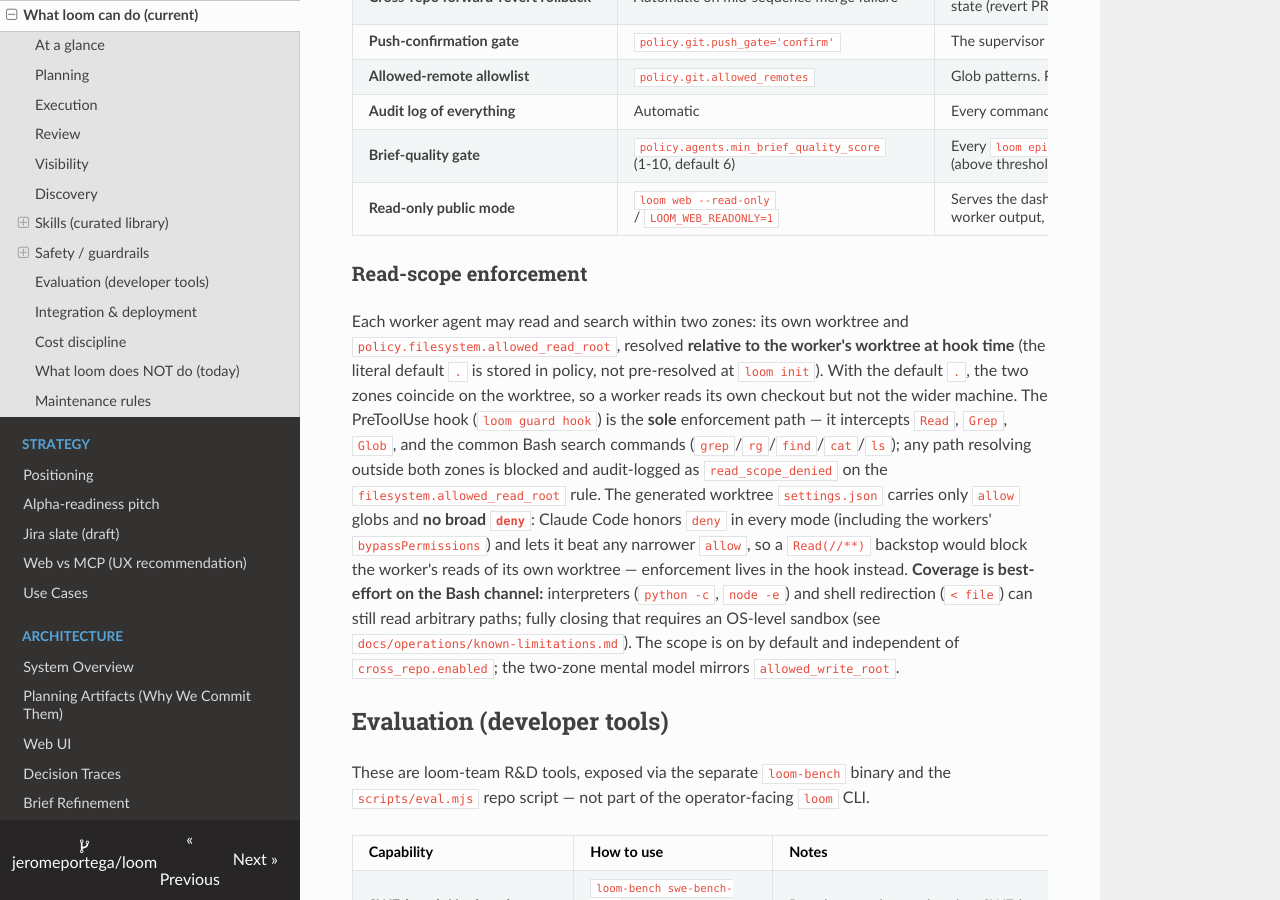
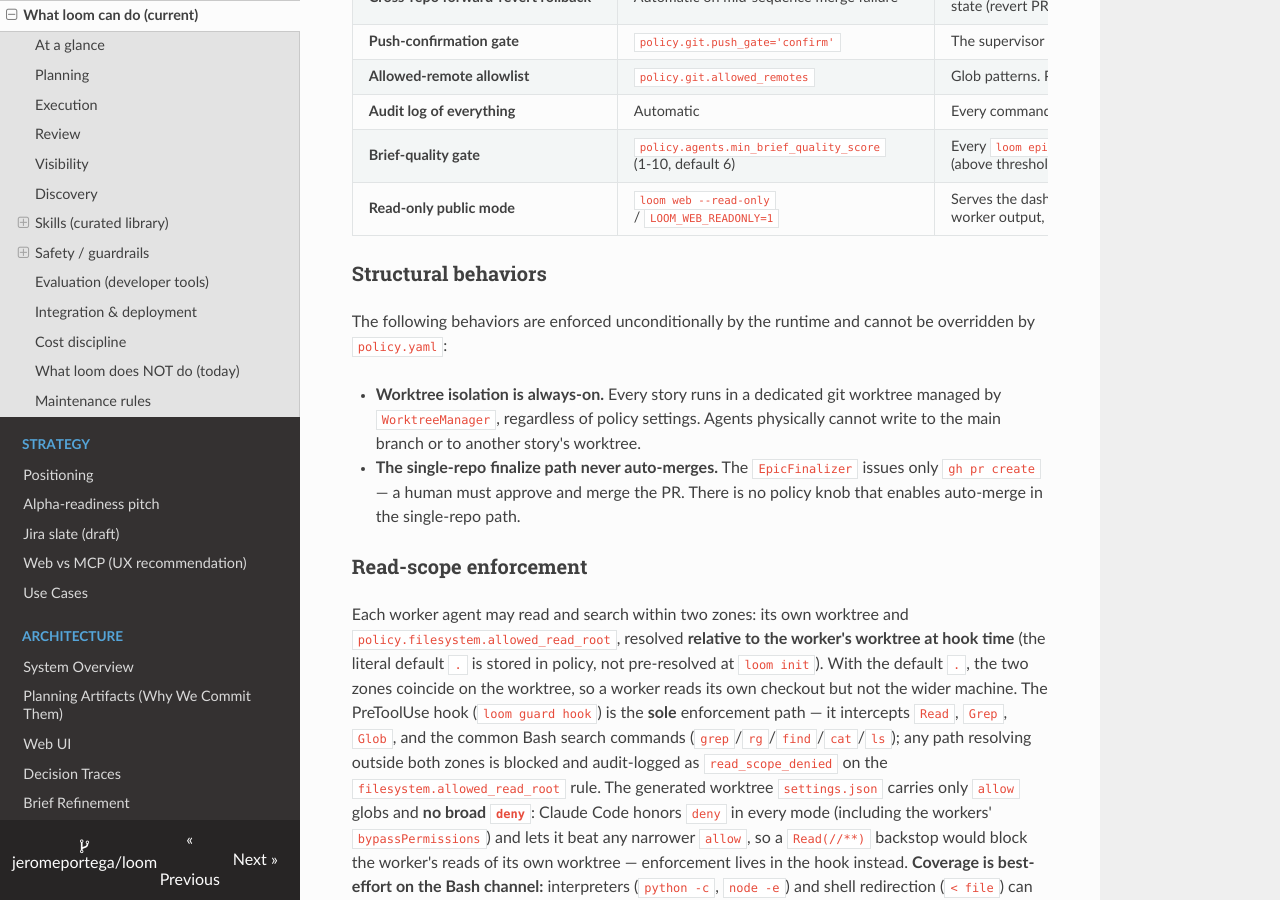
Before and after one commit to jeromeportega/loom, an MkDocs documentation site: the page built from docs/capabilities.md, in a window 1280 px wide and 900 px high, scrolled down 10626 px. Built offline with MkDocs 1.6.1, drawn with Linux system fonts in a browser that asks for light colours; nearby versions of some CDN libraries.

Commit message:
docs(story-084-003): update capabilities.md for reconciled policy surface
Remove skill_promote_after, skill_demote_failure_ratio, skill_demote_min_samples
from the Canary lifecycle row (they are now engine constants, not operator knobs).
Add a Structural behaviors subsection stating that worktree isolation is always-on
(enforced by WorktreeManager) and that the single-repo finalize path issues only
gh pr create and never auto-merges. skill_judge_min_score and prune_orphan_worktrees
were already documented accurately and are unchanged.

Co-Authored-By: Claude Sonnet 4.6 <noreply@anthropic.com>

```diff
--- a/docs/capabilities.md
+++ b/docs/capabilities.md
@@ -198,7 +198,7 @@ then the legacy single `CodeReviewAgent` remains the active reviewer.
 | **Apply a lesson as a policy suggestion** | `applyAsPolicySuggestion` (programmatic) | Records a free-text policy suggestion derived from a lesson as an `audit_log` entry (`action: 'policy_suggestion'`) and marks the lesson `applied_as='policy_suggestion'`. Does NOT write to `policy.yaml` or modify the `PolicyEngine` — the suggestion is advisory and must be reviewed and applied by an operator. |
 | **Per-story skill extraction** | `policy.agents.skill_generation` (`on` \| `off` \| `sampled`) | After each successful story, an LLM proposes a reusable `SKILL.md`. `'on'` runs every story, `'sampled'` every Nth (see `skill_generation_sample_n`), `'off'` disables. |
 | **Candidate quality gate** | `policy.agents.skill_judge_min_score` (0–10, default 6) | A second LLM scores each candidate against two hard rejection criteria (safety and reusability) and a five-dimension rubric. Hard criteria take **absolute precedence over the score**: a candidate that teaches or encourages a destructive operation (force-pushing, rewriting history, deleting data without recovery, disabling safety checks) is rejected regardless of score; a candidate too narrowly scoped to a single repo's internals or a one-off task is also rejected regardless of score. A polished, high-scoring skill is still rejected if it fails either hard criterion. Candidates that pass both criteria are then scored; those below the threshold are rejected silently. A skill that merely *mentions* a destructive command to warn against it is not rejected on that basis alone. |
-| **Canary lifecycle for candidates** | Automatic | Candidates are injected only as canaries (spare slots after active skills); promoted to `active` after `skill_promote_after` clean successes; demoted to `disabled` when `skill_demote_failure_ratio` crosses with at least `skill_demote_min_samples` samples. |
+| **Canary lifecycle for candidates** | Automatic | Candidates are injected only as canaries (spare slots after active skills); promoted to `active` after a clean-success threshold; demoted to `disabled` when the failure ratio crosses a minimum-sample threshold. Thresholds are engine constants, not operator knobs. |
 | **Auto-PR a high-scoring candidate** | `policy.agents.skill_auto_propose` (`off` \| `sampled` \| `always`) | Candidates scoring `>= skill_auto_propose_min_judge_score` (default 8) trigger a PR back to a source repo configured in `~/.loom/sources.yaml`. Capped per epic via `skill_auto_propose_max_per_epic`. |
 | **agentskills.io spec conformance** | Automatic at generation time | Generated `SKILL.md` is validated against the open agentskills.io spec (name ≤ 64 chars + lowercase/hyphen regex, description ≤ 1024 chars, body soft cap ≤ 20000 chars) before being written. Keeps loom skills portable to other agentskills.io consumers (hermes-agent, Claude Skills, Codex Skills). |
 | **Loom-internal metadata stripped pre-publish** | Automatic in `loom skills propose` | Provenance fields (`generated_from_story_id`, `generated_from_epic_id`) and lifecycle markers are scrubbed from the SKILL.md committed to the upstream skill repo. |
@@ -223,6 +223,19 @@ then the legacy single `CodeReviewAgent` remains the active reviewer.
 | **Audit log of everything** | Automatic | Every command (allowed or blocked) is logged with structured metadata to `loom-home/repos/<slug>/loom.db` (migrated automatically from `.loom/loom.db` on first run after upgrade — see **loom-home state database migration** above). |
 | **Brief-quality gate** | `policy.agents.min_brief_quality_score` (1-10, default 6) | Every `loom epic` runs the BriefRefiner before the planner and refuses briefs scoring below the threshold. Controls planner cost and trains operators on what a planning-ready brief looks like. Above-threshold briefs receive a **`pass-clean`** verdict (brief is in the ready band, no critical planning-blocking gap; minor optional questions may still be surfaced) or **`pass-with-clarifications`** (above threshold but a critical blocking gap is present; `ready=false`). Optional clarification questions alone do not force `pass-with-clarifications` — only a blocking ambiguity or blocking missing-scope item does. `loom epic --force` overrides the gate for a single invocation — the refiner still runs and its critique is audit-logged (`brief_gate_forced`) before planning. The override is a per-invocation escape hatch, not a disable switch; only the threshold is tunable per repo. |
 | **Read-only public mode** | `loom web --read-only` / `LOOM_WEB_READONLY=1` | Serves the dashboard without requiring a token on GET routes or the SSE stream — useful for sharing a live view with stakeholders. Mutations (`POST`, non-GET) still require the write token and return 403 without it. The classification is centralised in a single `accessGuard` middleware; no per-route token check is needed. **Operator sensitivity note:** even in read-only mode the SSE stream emits `log_tail` worker output, cost figures, branch names, and PR URLs — expose the URL only to audiences for whom that data is appropriate. |
+
+### Structural behaviors
+
+The following behaviors are enforced unconditionally by the runtime and cannot
+be overridden by `policy.yaml`:
+
+- **Worktree isolation is always-on.** Every story runs in a dedicated git
+  worktree managed by `WorktreeManager`, regardless of policy settings.
+  Agents physically cannot write to the main branch or to another story's
+  worktree.
+- **The single-repo finalize path never auto-merges.** The `EpicFinalizer`
+  issues only `gh pr create` — a human must approve and merge the PR.
+  There is no policy knob that enables auto-merge in the single-repo path.
 
 ### Read-scope enforcement
 
```
